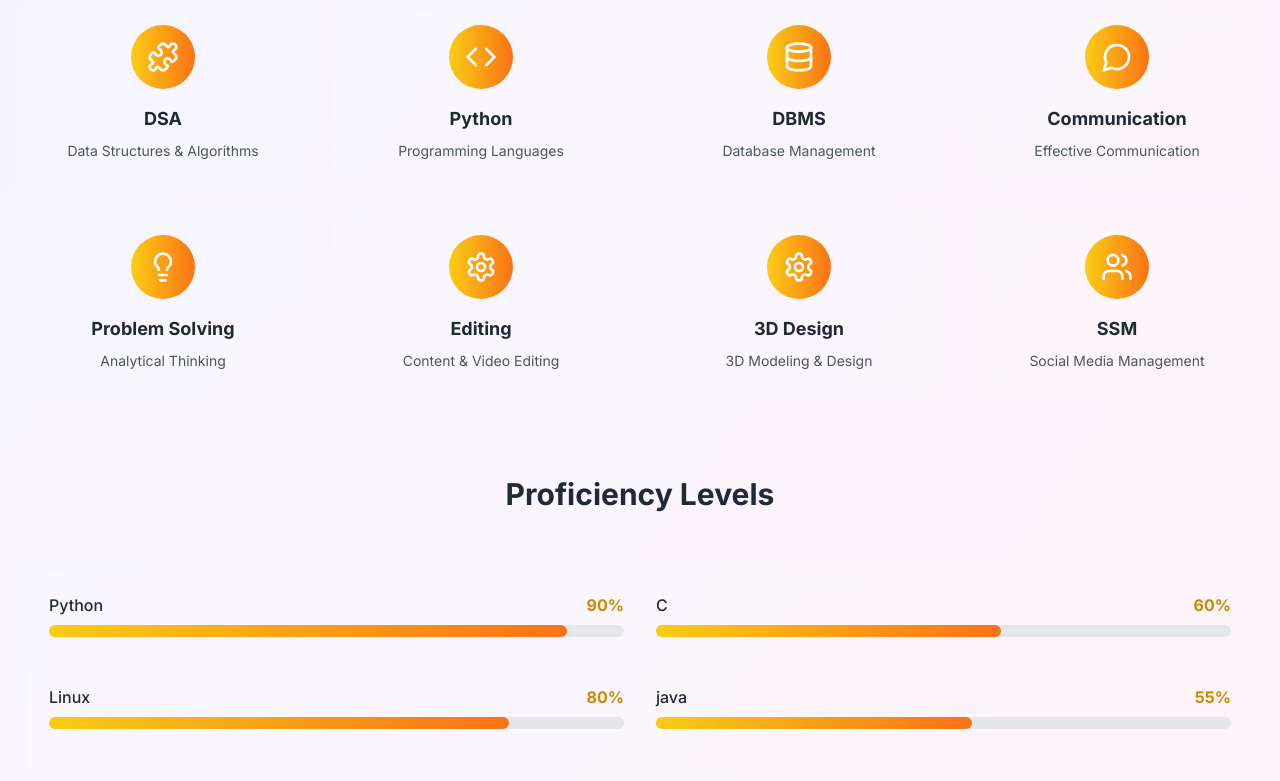
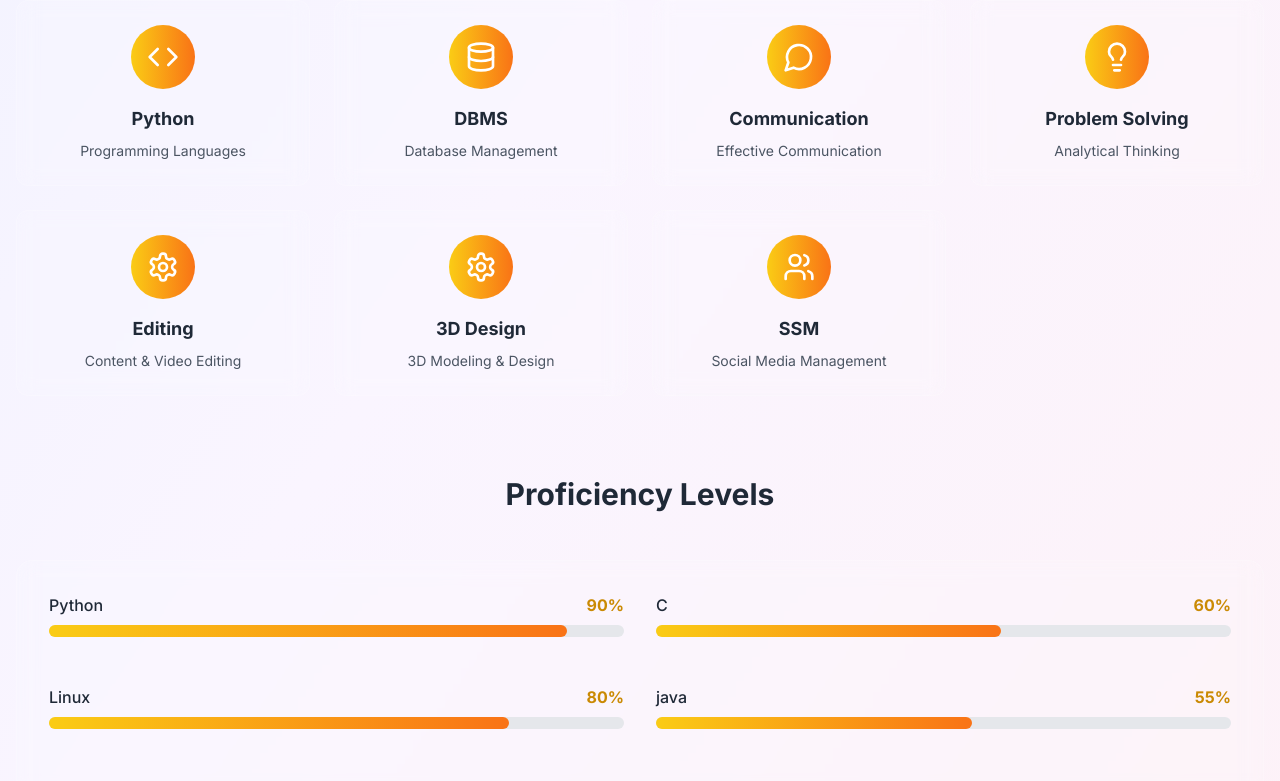
Before and after one commit to anmolgupta3678/App, a React (Vite) app: page /skills in a window 1280 px wide. Shown: the part 934-1715 px from the top of the page. Built offline with nearby package versions, Linux system fonts and the light colour scheme.

Commit message:
Your commit message

```diff
--- a/src/pages/Skills.tsx
+++ b/src/pages/Skills.tsx
@@ -23,7 +23,7 @@ const Skills: React.FC = () => {
   };
 
   const softSkills = [
-    { name: 'DSA', icon: Puzzle, description: 'Data Structures & Algorithms' },
+
     { name: 'Python', icon: Code, description: 'Programming Languages' },
     { name: 'DBMS', icon: Database, description: 'Database Management' },
     { name: 'Communication', icon: MessageCircle, description: 'Effective Communication' },
```
